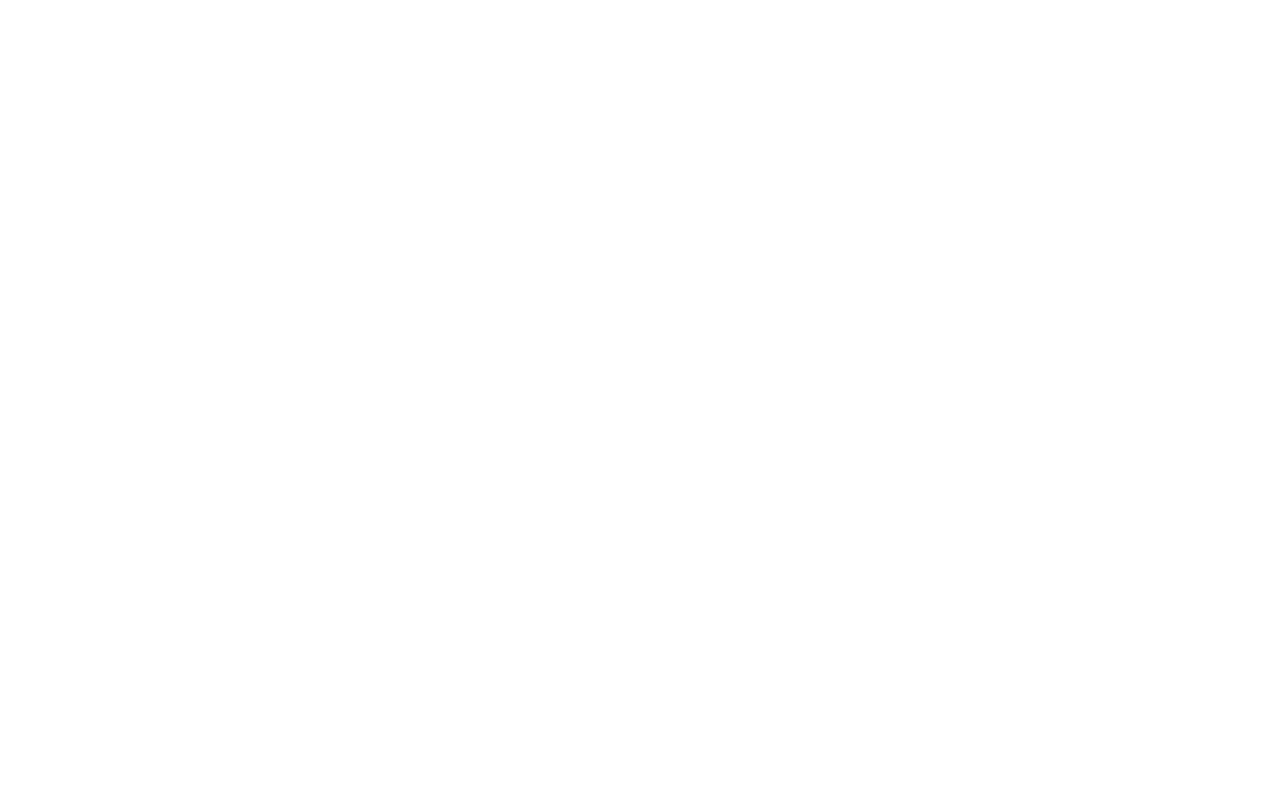
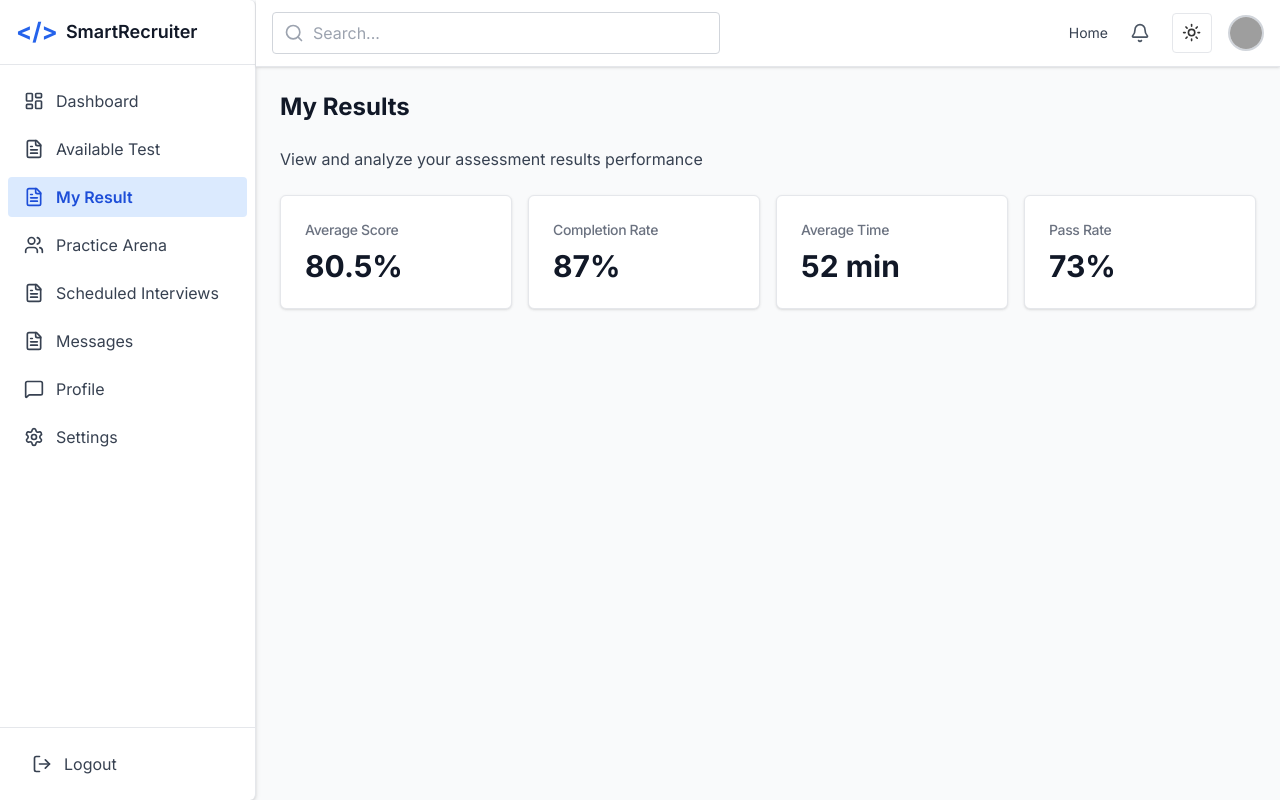
Before and after one commit to awuorochelle75/SmartRecruiter, a React (Vite) app in the folder client/: page /results in a window 1280 px wide. Before the commit this address had no page. Built offline with nearby package versions, Linux system fonts and the light colour scheme; grey boxes are pictures that could not be loaded.

Commit message:
add statcard to display summary result data

```diff
--- a/client/src/App.jsx
+++ b/client/src/App.jsx
@@ -10,6 +10,7 @@
 import IntervieweeSidebar from './components/IntervieweeSidebar';
 import NavbarDashboard from './components/NavbarDashboard';
 import AvailableTests from './pages/Interviewee/AvailableTests';
+import MyResults from './pages/Interviewee/MyResults';
 
 
 function App() {
@@ -27,6 +28,7 @@
       <Route path="/recruiter" element={<RecruiterDashboard />} />
       <Route path="/Sidebar" element={<IntervieweeSidebar />} />
       <Route path="/availabletest" element={<AvailableTests />} />
+      <Route path="/results" element={<MyResults/>} />
 
 
      </Routes>
--- a/client/src/pages/Interviewee/MyResults.jsx
+++ b/client/src/pages/Interviewee/MyResults.jsx
@@ -0,0 +1,79 @@
+import React from "react";
+import { Search, Bell, User, Eye } from "lucide-react";
+import IntervieweeSidebar from "../../components/IntervieweeSidebar";
+import NavbarDashboard from "../../components/NavbarDashboard";
+import { Card, CardContent, CardHeader, CardTitle } from "@/components/ui/card";
+import { Button } from "@/components/ui/button";
+import { Badge } from "@/components/ui/badge";
+import { Progress } from "@/components/ui/progress";
+
+
+// Mock data for the statistical cards on the My Results page
+const myResultsStatsData = [
+  { id: 1, title: "Average Score", value: "80.5%" },
+  { id: 2, title: "Completion Rate", value: "87%" },
+  { id: 3, title: "Average Time", value: "52 min" },
+  { id: 4, title: "Pass Rate", value: "73%" },
+];
+
+// Mock data for the assessment results table
+const myAssessmentResultsData = [
+  {
+    id: 1,
+    assessment: "Frontend Development Assessment",
+    score: 90,
+    status: "Completed",
+    timeSpend: "45 min",
+    completedDate: "20/5/2025",
+  },
+  {
+    id: 2,
+    assessment: "Full Stack Challenge",
+    score: 85,
+    status: "Completed",
+    timeSpend: "98 min",
+    completedDate: "12/3/2025",
+  },
+];
+
+// StatCard Component: Reusable component to display a single statistical metric.
+const StatCard = ({ title, value }) => (
+  <Card className="rounded-lg shadow-sm">
+    <CardHeader className="pb-2">
+      <CardTitle className="text-sm font-medium text-gray-500 dark:text-gray-400">{title}</CardTitle>
+    </CardHeader>
+    <CardContent>
+      <div className="text-3xl font-bold text-gray-900 dark:text-white">{value}</div>
+    </CardContent>
+  </Card>
+);
+
+
+const MyResults = () => {
+  return (
+    <div className="flex min-h-screen font-sans bg-gray-50">
+      <IntervieweeSidebar />
+
+      <div className="flex-1 flex flex-col">
+        <NavbarDashboard/>
+
+        <div className="flex-1 p-6 space-y-6">
+          <h2 className="text-2xl font-bold text-gray-900 dark:text-white">
+            My Results
+          </h2>
+          <p className="text-gray-700 dark:text-gray-400">
+            View and analyze your assessment results performance
+          </p>
+          {/* Stat Cards Section: Displays key performance metrics in a responsive grid. */}
+          <div className="grid gap-4 md:grid-cols-2 lg:grid-cols-4">
+            {myResultsStatsData.map((stat) => (
+              <StatCard key={stat.id} title={stat.title} value={stat.value} />
+            ))}
+          </div>
+        </div>
+      </div>
+    </div>
+  );
+};
+
+export default MyResults;
```
